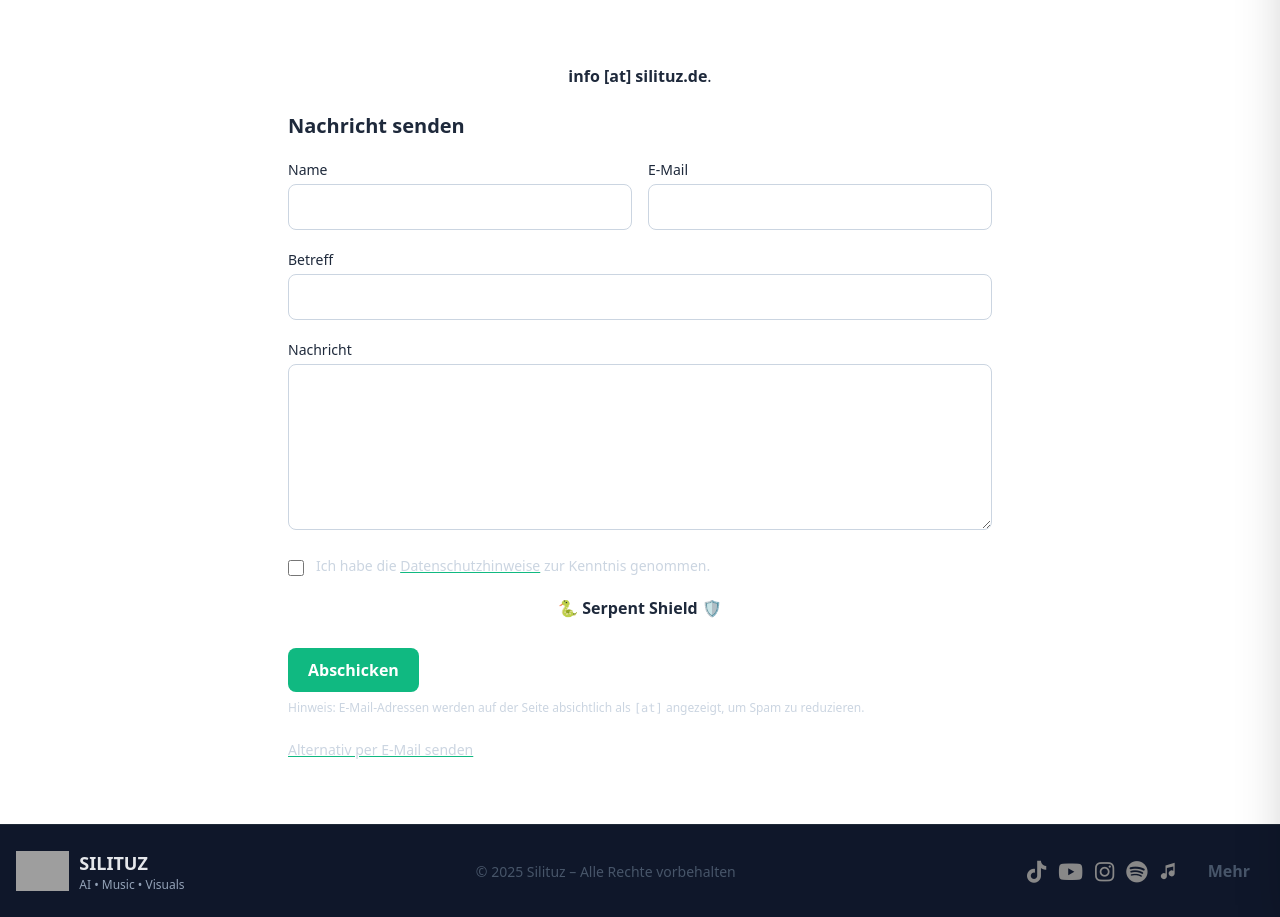
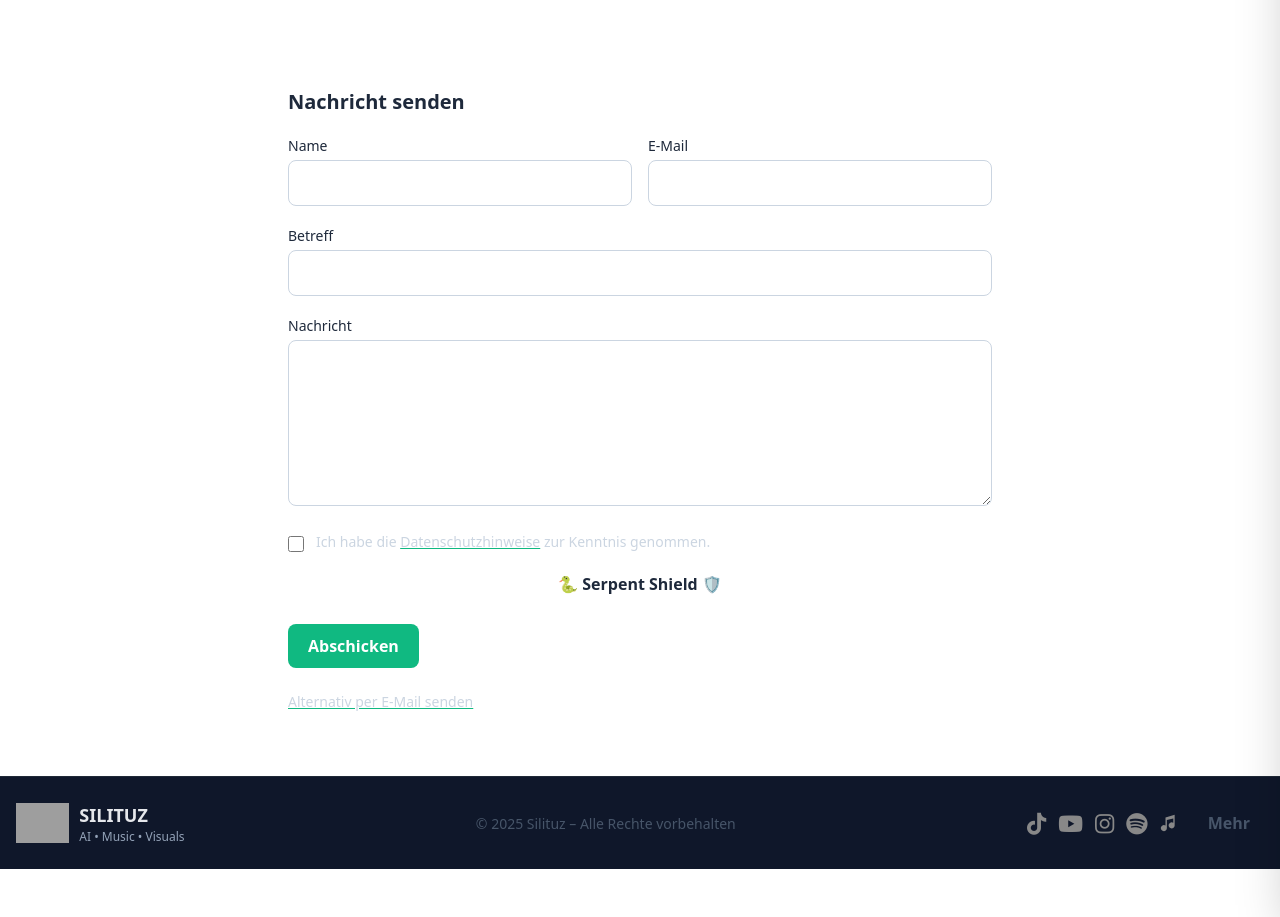
Before and after one commit to Silituz/silituz-website, a Jekyll site: the page built from contact.html, in a window 1280 px wide and 1298 px high. Shown: the part 381-1298 px from the top of the window. Built offline with Jekyll 4.4.1, drawn with Linux system fonts in a browser that asks for light colours; nearby versions of some CDN libraries; grey boxes are pictures that could not be loaded.

Commit message:
Update contact.html

```diff
--- a/contact.html
+++ b/contact.html
@@ -22,8 +22,7 @@ title: "Kontakt – SILITUZ"
     <div class="max-w-3xl mx-auto px-4 sm:px-6 lg:px-8">
       <!-- Zentrierter Titel + Intro -->
       <section class="text-center">
-               <span class="font-semibold">info [at] silituz.de</span>.
-        </p>
+         </p>
       </section>
 
       <!-- Formular-Karte -->
@@ -85,8 +84,7 @@ title: "Kontakt – SILITUZ"
               Abschicken
             </button>
             <p class="text-xs text-slate-300 mt-2">
-              Hinweis: E-Mail-Adressen werden auf der Seite absichtlich als <code>[at]</code> angezeigt, um Spam zu reduzieren.
-            </p>
+             </p>
           </div>
         </form>
 
```
